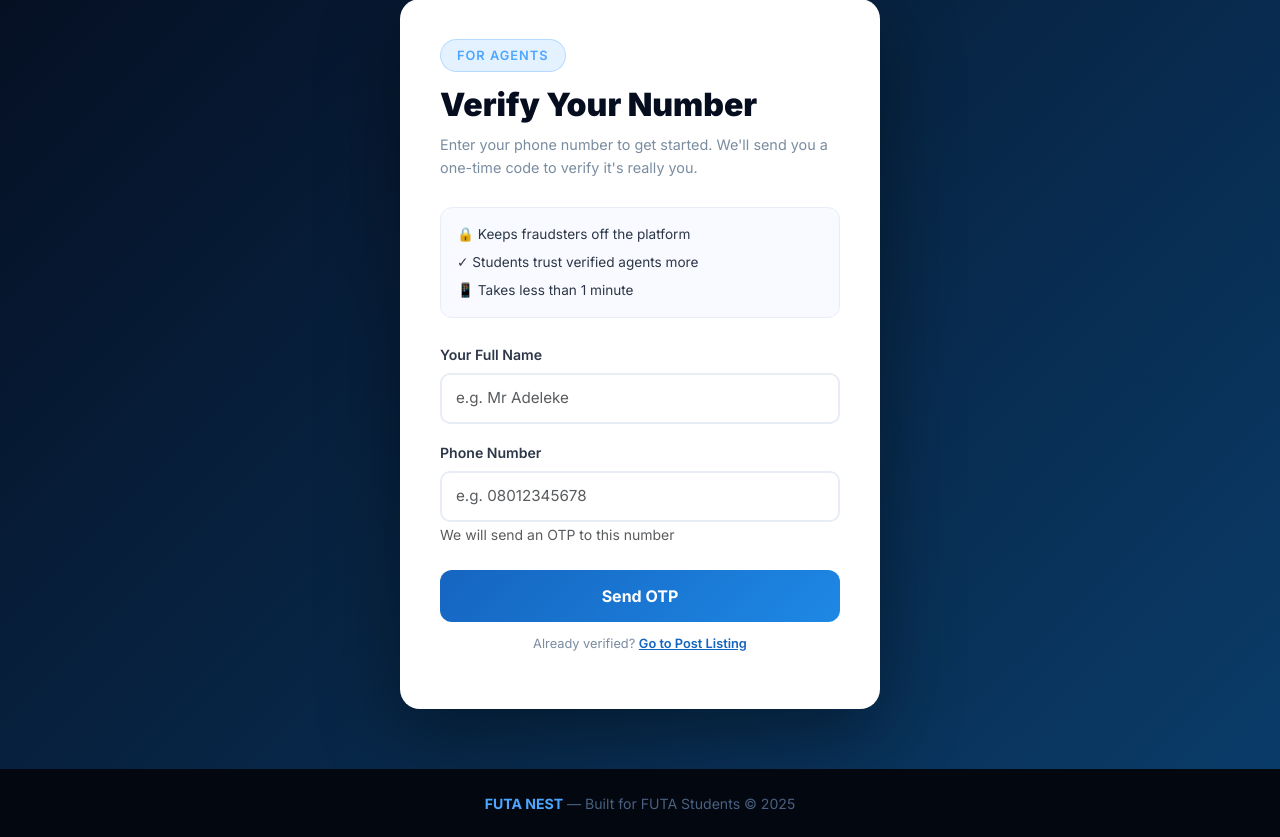
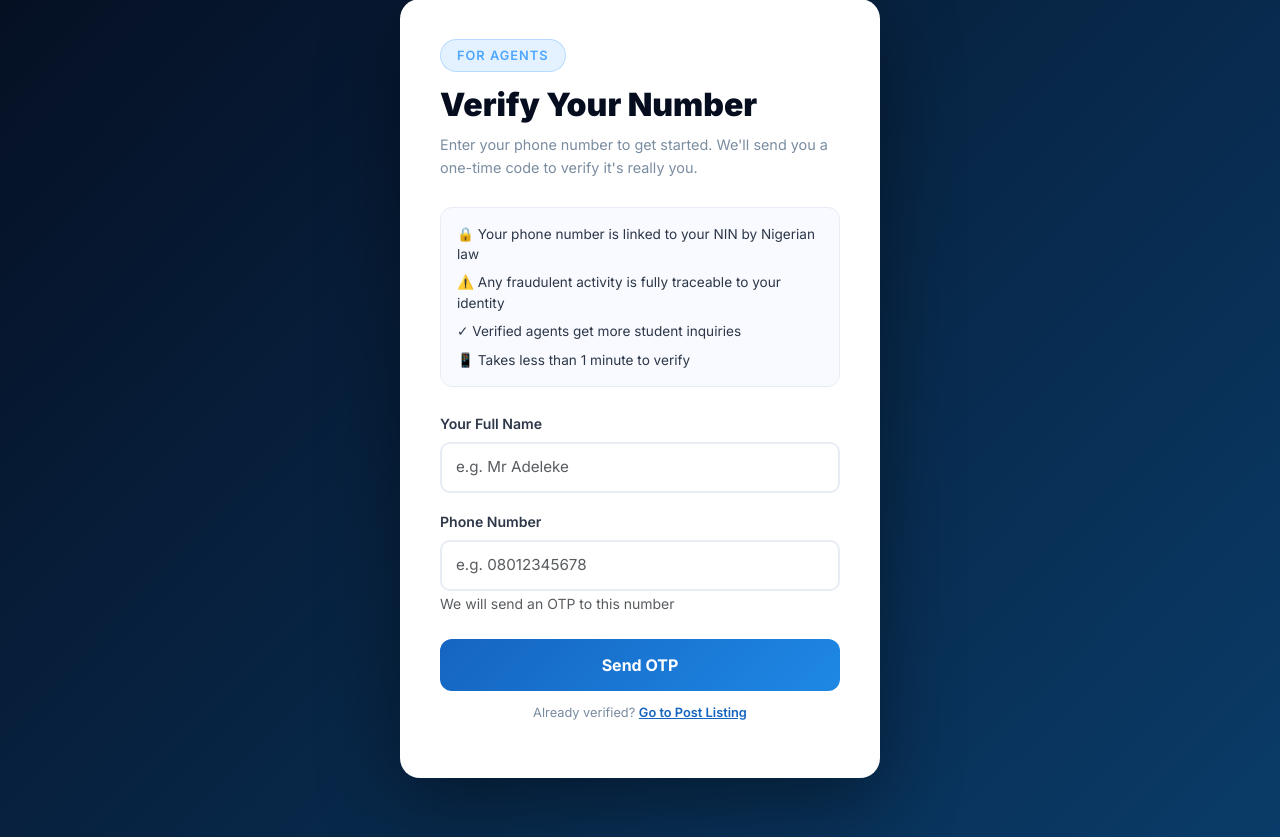
Before and after one commit to ikejidorcas/FUTA-NEST, a Flask app: page /agent/register in a window 1280 px wide. Shown: the part 130-967 px from the top of the page. Run offline with Flask 3, Linux system fonts and the light colour scheme.

Commit message:
Fix admin_agents filename and update trust messaging

```diff
--- a/templates/agent_register.html
+++ b/templates/agent_register.html
@@ -45,10 +45,11 @@
                 <p class="subtitle">Enter your phone number to get started. We'll send you a one-time code to verify it's really you.</p>
 
                 <div class="why-section">
-                    <div class="why-item">🔒 Keeps fraudsters off the platform</div>
-                    <div class="why-item">✓ Students trust verified agents more</div>
-                    <div class="why-item">📱 Takes less than 1 minute</div>
-                </div>
+    <div class="why-item">🔒 Your phone number is linked to your NIN by Nigerian law</div>
+    <div class="why-item">⚠️ Any fraudulent activity is fully traceable to your identity</div>
+    <div class="why-item">✓ Verified agents get more student inquiries</div>
+    <div class="why-item">📱 Takes less than 1 minute to verify</div>
+</div>
 
                 {% with messages = get_flashed_messages(with_categories=true) %}
                     {% if messages %}
--- a/templates/home.html
+++ b/templates/home.html
@@ -497,8 +497,8 @@
                         <div class="feature-icon">
                             <svg viewBox="0 0 24 24" stroke-width="2"><path stroke-linecap="round" stroke-linejoin="round" d="M9 12l2 2 4-4m5.618-4.016A11.955 11.955 0 0112 2.944a11.955 11.955 0 01-8.618 3.04A12.02 12.02 0 003 9c0 5.591 3.824 10.29 9 11.622 5.176-1.332 9-6.03 9-11.622 0-1.042-.133-2.052-.382-3.016z"/></svg>
                         </div>
-                        <div class="feature-title">Admin Verified</div>
-                        <div class="feature-desc">Every listing is reviewed and approved before students can see it. No scams.</div>
+                       <div class="feature-title">NIN-Traceable Agents</div>
+<div class="feature-desc">Every agent verifies with a Nigerian phone number linked to their NIN. Any fraudster is fully traceable by law enforcement.</div>
                     </div>
                 </div>
             </div>
```
